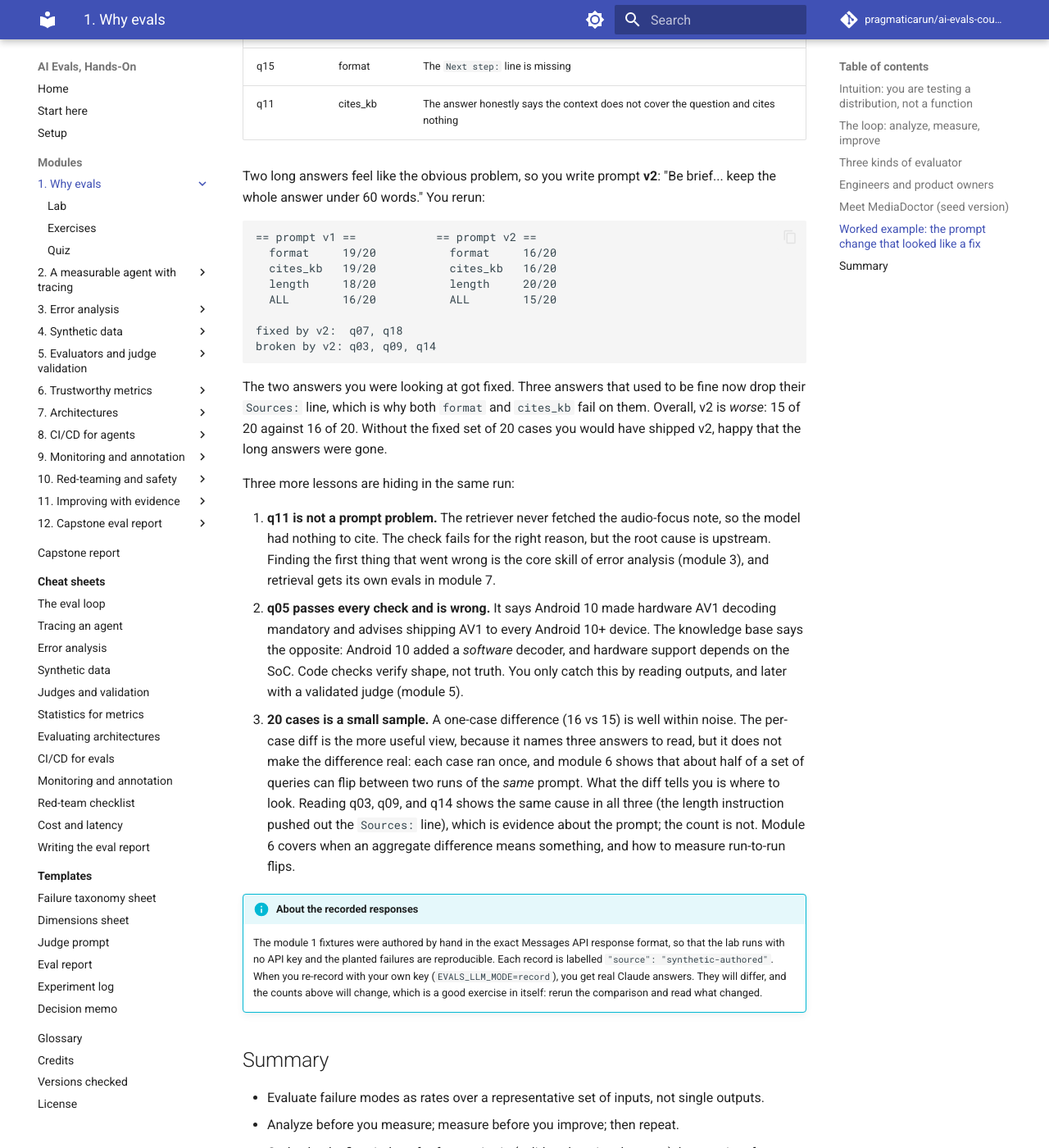
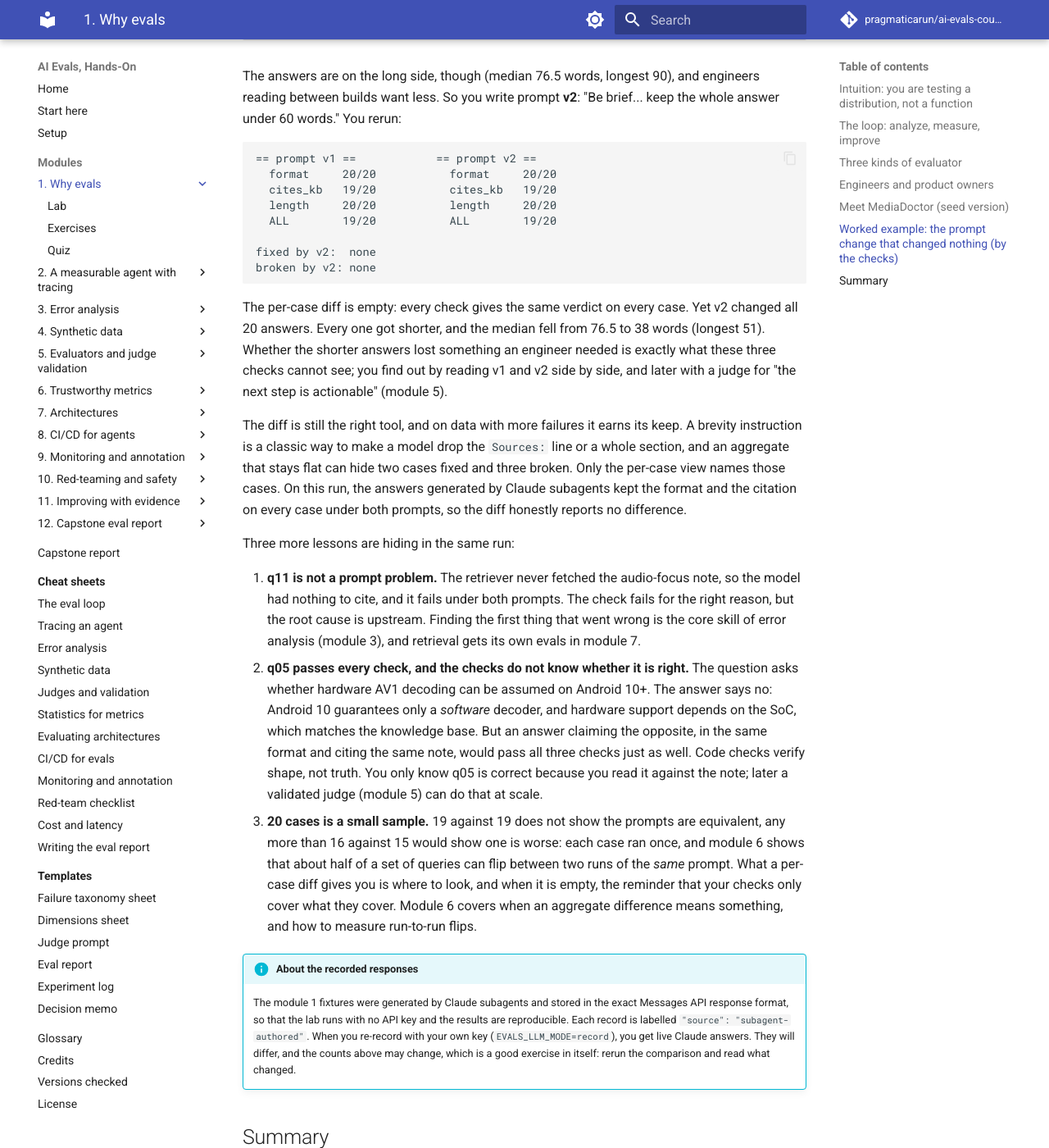
Before and after one commit to pragmaticarun/ai-evals-course, an MkDocs documentation site: the page built from docs/modules/01-why-evals/index.md, in a window 1280 px wide and 1400 px high, scrolled down 4033 px. Shown: the whole window at 82% size. Built offline with MkDocs 1.6.1 and Material for MkDocs 9.7.7, drawn with Linux system fonts in a browser that asks for light colours; comment, search, counter and statistics services are not loaded; some of the changed text lies outside the part shown.

Commit message:
Module 1: tests and lesson for the subagent-written answers
v1 and v2 now both pass 19/20 (q11 cites nothing); v2 changes no check
verdict but halves answer length. The lesson says so and uses q05 to
show that passing every check says nothing about correctness.

Co-Authored-By: Claude Opus 5.5 <noreply@anthropic.com>
Claude-Session: https://claude.ai/code/session_013fYsw7RPWqKg6jb3Uf1te1

````diff
--- a/docs/modules/01-why-evals/index.md
+++ b/docs/modules/01-why-evals/index.md
@@ -104,7 +104,7 @@ Sources: [kb:<doc-id>]
 
 Module 2 turns it into a tool-using agent with tracing. Keeping it simple now means the failures are easy to see.
 
-## Worked example: the prompt change that looked like a fix
+## Worked example: the prompt change that changed nothing (by the checks)
 
 You run MediaDoctor on 20 realistic questions (`data/datasets/module01_queries.jsonl`) and add three code checks:
 
@@ -112,61 +112,69 @@ You run MediaDoctor on 20 realistic questions (`data/datasets/module01_queries.j
 - `cites_kb`: at least one `[kb:<id>]` citation, and every cited id exists in the knowledge base;
 - `length`: at most 120 words.
 
-With prompt **v1**, 16 of 20 answers pass all three checks. Reading the failures:
+With prompt **v1**, 19 of 20 answers pass all three checks. Reading the one failure:
 
 | Case | Failed check | What actually happened |
 |---|---|---|
-| q07 | length | A correct but rambling answer about a live-stream error, 142 words |
-| q18 | length | Same pattern: a correct explanation of MP4 index placement, padded with background, 135 words |
-| q15 | format | The `Next step:` line is missing |
-| q11 | cites_kb | The answer honestly says the context does not cover the question and cites nothing |
+| q11 | cites_kb | The answer honestly says the context does not cover the question and cites nothing (`Sources: none`) |
 
-Two long answers feel like the obvious problem, so you write prompt **v2**: "Be brief... keep the whole answer under
-60 words." You rerun:
+The answers are on the long side, though (median 76.5 words, longest 90), and engineers reading between builds want
+less. So you write prompt **v2**: "Be brief... keep the whole answer under 60 words." You rerun:
 
 ```text
 == prompt v1 ==            == prompt v2 ==
-  format     19/20           format     16/20
-  cites_kb   19/20           cites_kb   16/20
-  length     18/20           length     20/20
-  ALL        16/20           ALL        15/20
+  format     20/20           format     20/20
+  cites_kb   19/20           cites_kb   19/20
+  length     20/20           length     20/20
+  ALL        19/20           ALL        19/20
 
-fixed by v2:  q07, q18
-broken by v2: q03, q09, q14
+fixed by v2:  none
+broken by v2: none
 ```
 
-The two answers you were looking at got fixed. Three answers that used to be fine now drop their `Sources:` line,
-which is why both `format` and `cites_kb` fail on them. Overall, v2 is *worse*: 15 of 20 against 16 of 20. Without
-the fixed set of 20 cases you would have shipped v2, happy that the long answers were gone.
+The per-case diff is empty: every check gives the same verdict on every case. Yet v2 changed all 20 answers. Every
+one got shorter, and the median fell from 76.5 to 38 words (longest 51). Whether the shorter answers lost
+something an engineer needed is exactly what these three checks cannot see; you find out by reading v1 and v2 side
+by side, and later with a judge for "the next step is actionable" (module 5).
+
+The diff is still the right tool, and on data with more failures it earns its keep. A brevity instruction is a
+classic way to make a model drop the `Sources:` line or a whole section, and an aggregate that stays flat can hide
+two cases fixed and three broken. Only the per-case view names those cases. On this run, the answers generated by
+Claude subagents kept the format and the citation on every case under both prompts, so the diff honestly reports
+no difference.
 
 Three more lessons are hiding in the same run:
 
-1. **q11 is not a prompt problem.** The retriever never fetched the audio-focus note, so the model had nothing to cite.
-   The check fails for the right reason, but the root cause is upstream. Finding the first thing that went wrong is
-   the core skill of error analysis (module 3), and retrieval gets its own evals in module 7.
-2. **q05 passes every check and is wrong.** It says Android 10 made hardware AV1 decoding mandatory and advises shipping AV1 to
-   every Android 10+ device. The knowledge base says the opposite: Android 10 added a *software* decoder, and hardware support
-   depends on the SoC. Code checks verify shape, not truth. You only catch this by reading outputs, and later with a
-   validated judge (module 5).
-3. **20 cases is a small sample.** A one-case difference (16 vs 15) is well within noise. The per-case diff is
-   the more useful view, because it names three answers to read, but it does not make the difference real: each
-   case ran once, and module 6 shows that about half of a set of queries can flip between two runs of the *same*
-   prompt. What the diff tells you is where to look. Reading q03, q09, and q14 shows the same cause in all three
-   (the length instruction pushed out the `Sources:` line), which is evidence about the prompt; the count is not.
-   Module 6 covers when an aggregate difference means something, and how to measure run-to-run flips.
+1. **q11 is not a prompt problem.** The retriever never fetched the audio-focus note, so the model had nothing to cite,
+   and it fails under both prompts. The check fails for the right reason, but the root cause is upstream. Finding the
+   first thing that went wrong is the core skill of error analysis (module 3), and retrieval gets its own evals in
+   module 7.
+2. **q05 passes every check, and the checks do not know whether it is right.** The question asks whether hardware AV1
+   decoding can be assumed on Android 10+. The answer says no: Android 10 guarantees only a *software* decoder, and
+   hardware support depends on the SoC, which matches the knowledge base. But an answer claiming the opposite, in the
+   same format and citing the same note, would pass all three checks just as well. Code checks verify shape, not
+   truth. You only know q05 is correct because you read it against the note; later a validated judge (module 5) can
+   do that at scale.
+3. **20 cases is a small sample.** 19 against 19 does not show the prompts are equivalent, any more than 16 against
+   15 would show one is worse: each case ran once, and module 6 shows that about half of a set of queries can flip
+   between two runs of the *same* prompt. What a per-case diff gives you is where to look, and when it is empty, the
+   reminder that your checks only cover what they cover. Module 6 covers when an aggregate difference means
+   something, and how to measure run-to-run flips.
 
 !!! info "About the recorded responses"
-    The module 1 fixtures were authored by hand in the exact Messages API response format, so that the lab runs with no
-    API key and the planted failures are reproducible. Each record is labelled `"source": "synthetic-authored"`.
-    When you re-record with your own key (`EVALS_LLM_MODE=record`), you get real Claude answers. They will differ,
-    and the counts above will change, which is a good exercise in itself: rerun the comparison and read what changed.
+    The module 1 fixtures were generated by Claude subagents and stored in the exact Messages API response format,
+    so that the lab runs with no API key and the results are reproducible. Each record is labelled
+    `"source": "subagent-authored"`. When you re-record with your own key (`EVALS_LLM_MODE=record`), you get live
+    Claude answers. They will differ, and the counts above may change, which is a good exercise in itself: rerun the
+    comparison and read what changed.
 
 ## Summary
 
 - Evaluate failure modes as rates over a representative set of inputs, not single outputs.
 - Analyze before you measure; measure before you improve; then repeat.
 - Code checks first, judges for fuzzy criteria (validated against humans), human time for discovery and labels.
-- A fixed case set and a per-case diff catch regressions that an aggregate number or a spot check would hide.
+- A fixed case set and a per-case diff catch regressions that an aggregate number or a spot check would hide; an
+  empty diff only means nothing changed on what your checks measure.
 
 The [eval loop cheat sheet](../../cheatsheets/eval-loop.md) puts this module on one page.
 
````
Also changed, not shown: docs/modules/01-why-evals/exercises.md (+29 -14 lines), docs/modules/01-why-evals/lab.md (+21 -16 lines), docs/modules/01-why-evals/quiz.md (+9 -6 lines), 1 other file.
